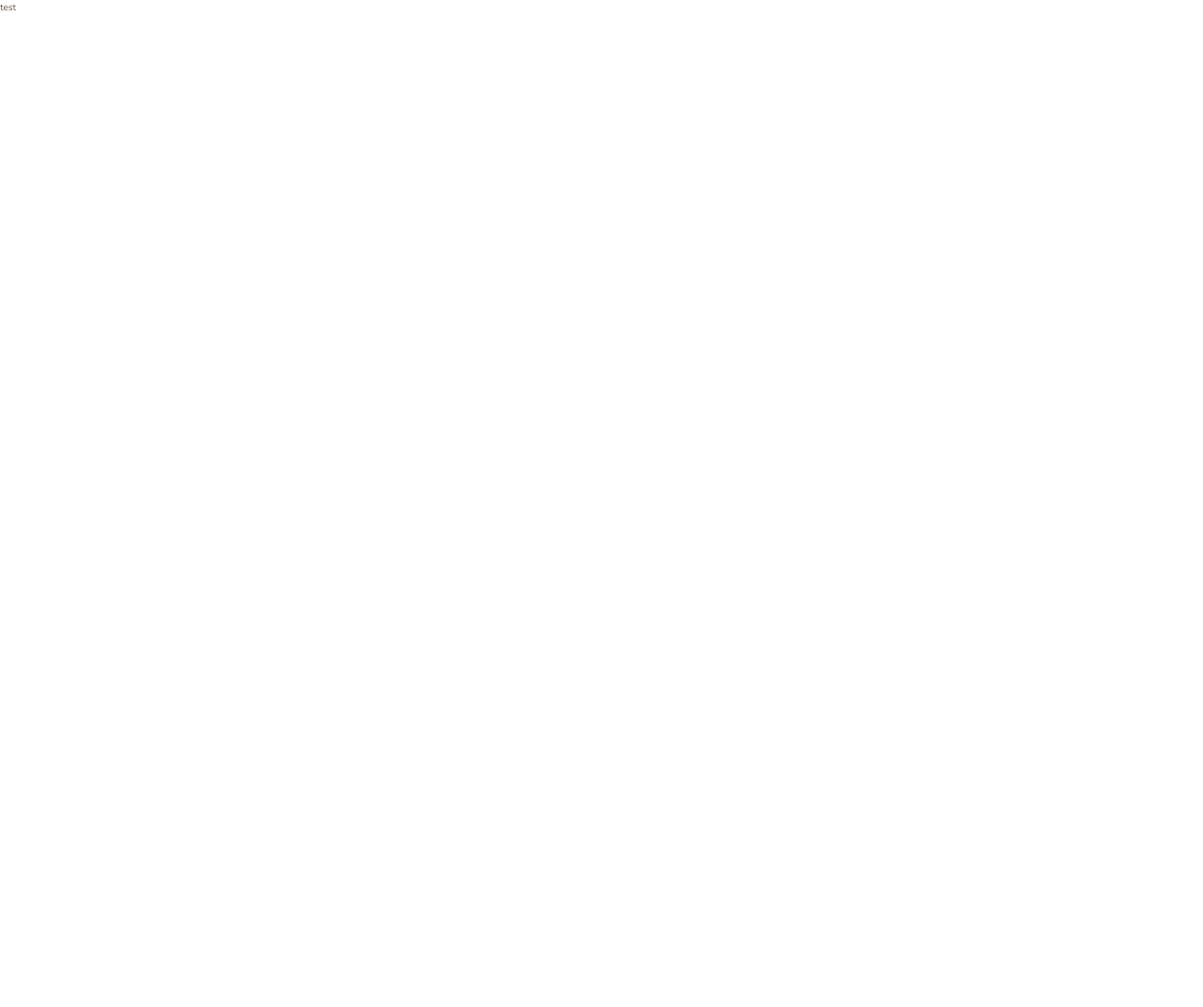
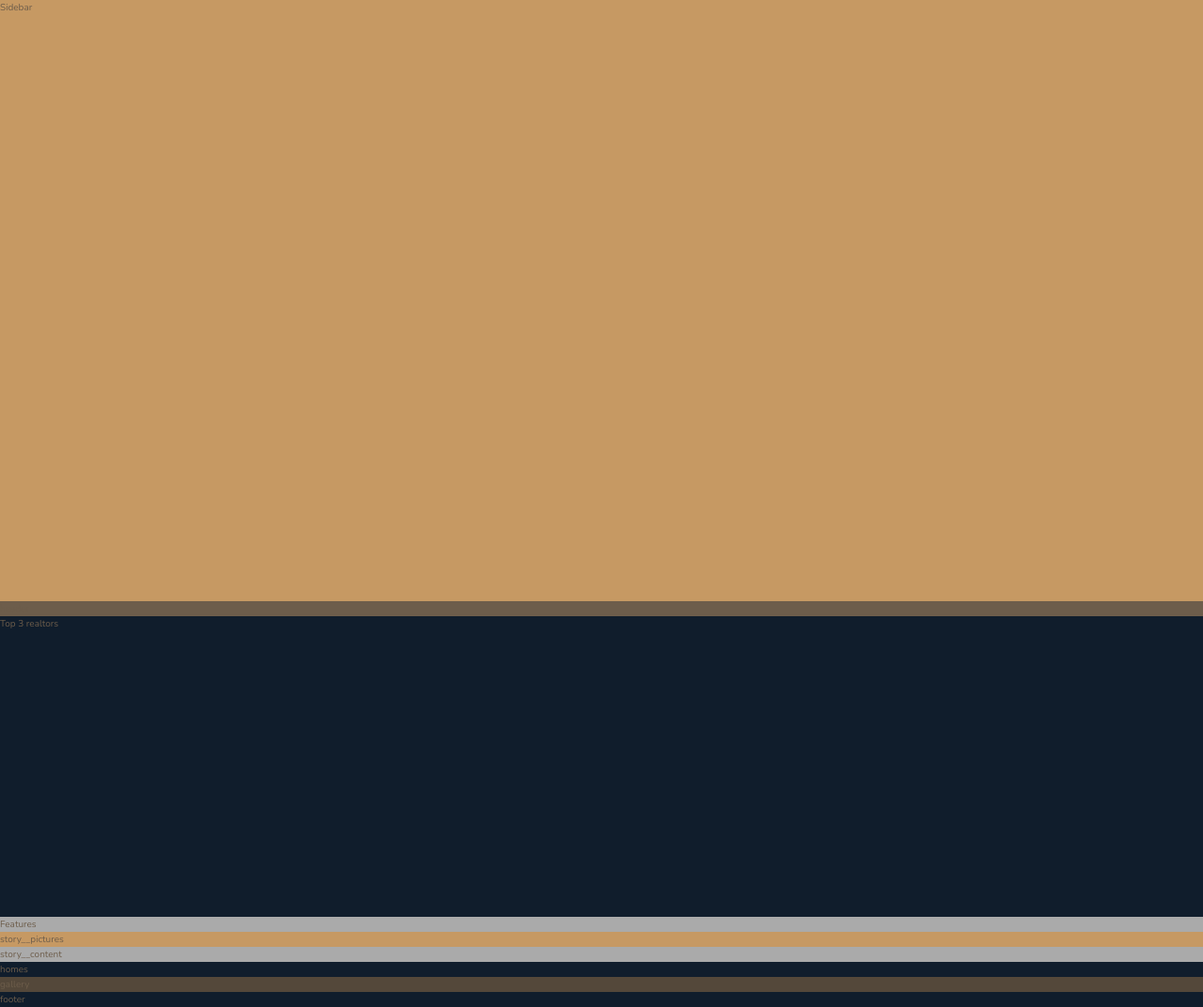
Before and after one commit to maadiab/Nexter, a website: page index.html in a window 1280 px wide. Shown: the whole page at 94% size. Before the commit the page ends 800 px from the top, so only its background shows below. Drawn offline with nearby package versions, Linux system fonts and the light colour scheme.

Commit message:
build main grid

```diff
--- a/index.html
+++ b/index.html
@@ -12,6 +12,16 @@
         <title>nexter &mdash; your home, your freedom</title>
     </head>
     <body class="container">
-        test
+<div class="sidebar">
+    Sidebar
+</div>
+<header class="header">header</header>
+<div class="realtors">Top 3 realtors</div>
+    <section class="features">Features</section>
+    <div class="story__pictures">story__pictures</div>
+    <div class="story__content">story__content</div>
+    <section class="homes">homes</section>
+    <section class="gallery">gallery</section>
+    <section class="footer">footer</section>
     </body>
 </html>
--- a/sass/_base.scss
+++ b/sass/_base.scss
@@ -37,4 +37,12 @@ body{
     color:$color-grey-dark-2;
     font-weight: 300;
     line-height: 1.6;
+
+
 }
+
+.container{
+
+    display: grid;
+    grid-template-rows: 80vh min-content 40vh;
+}
--- a/sass/_features.scss
+++ b/sass/_features.scss
@@ -0,0 +1,3 @@
+.features{
+    background-color: $color-grey-light-2;
+}
--- a/sass/_footer.scss
+++ b/sass/_footer.scss
@@ -0,0 +1,3 @@
+.footer{
+    background-color: $color-secondary;
+}
--- a/sass/_gallery.scss
+++ b/sass/_gallery.scss
@@ -0,0 +1,3 @@
+.gallery{
+    background-color: $color-grey-dark-1;
+}
--- a/sass/_header.scss
+++ b/sass/_header.scss
@@ -0,0 +1,3 @@
+.header{
+    background-color: $color-grey-dark-2;
+}
--- a/sass/_homes.scss
+++ b/sass/_homes.scss
@@ -0,0 +1,3 @@
+.homes{
+    background-color: $color-secondary;
+}
--- a/sass/_realtors.scss
+++ b/sass/_realtors.scss
@@ -0,0 +1,3 @@
+.realtors{
+    background-color: $color-secondary;
+}
--- a/sass/_sidebar.scss
+++ b/sass/_sidebar.scss
@@ -0,0 +1,3 @@
+.sidebar{
+    background-color: $color-primary;
+}
--- a/sass/_story.scss
+++ b/sass/_story.scss
@@ -0,0 +1,10 @@
+.story{
+
+&__pictures{
+    background-color: $color-primary;
+}
+
+&__content{
+    background-color: $color-grey-light-2;
+}
+}
```
Also changed, not shown: css/style.css.
